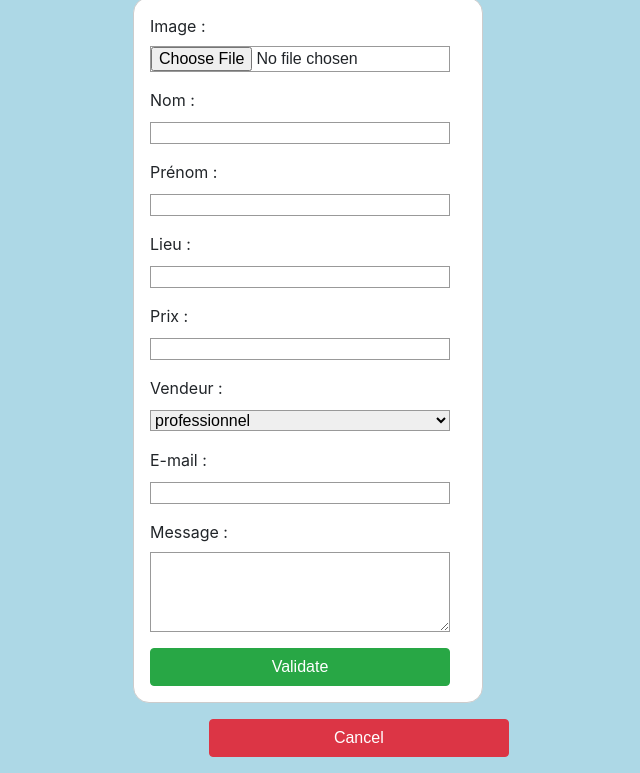
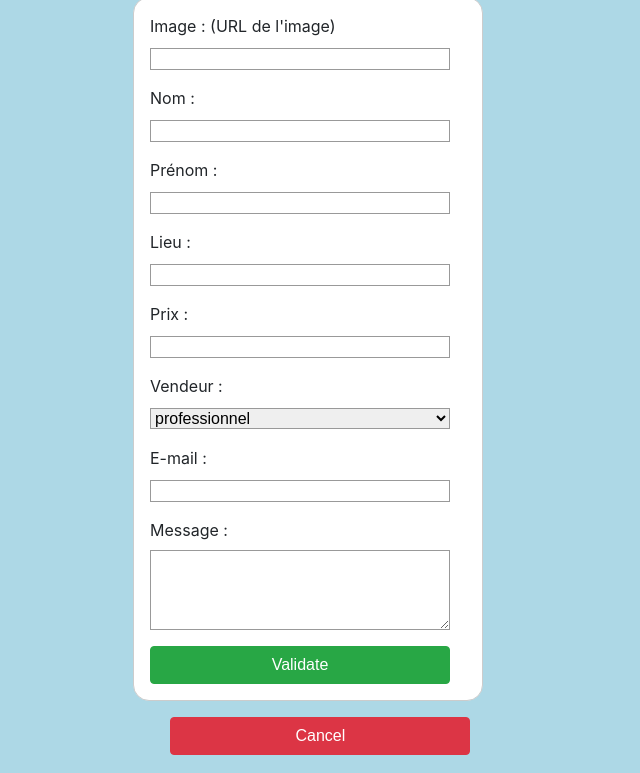
Before and after one commit to TOMHERRY29/CAI_LBC_feves, a website: page add.html in a window 1280 px wide. Shown: the part 131-904 px from the top of the page, without its empty margins (332-972 px from the left). Drawn offline with nearby package versions, Linux system fonts and the light colour scheme.

Commit message:
Ajout photo

```diff
--- a/add.html
+++ b/add.html
@@ -39,7 +39,7 @@ form div + div {
 
 label {
   display: inline-block;
-  width: 90px;
+  width: 200px;
   text-align: left;
 }
 input:focus, textarea:focus {
@@ -62,7 +62,7 @@ textarea {
 
 .cancel{
 
-  margin-left: 41%;
+  margin-left: 38%;
   width: 400px;
   padding: 1em;
   border-radius: 1em;
@@ -85,8 +85,9 @@ textarea {
 
    <FORM ACTION="http://localhost:3000/feves" method="post" class="formulaire">
         <div>
-            <label for="name">Image :</label>
-            <input type="file" id="image" name="image" accept="image/png, image/jpeg, image/pdf">
+            <label for="name">Image : (URL de l'image)</label>
+            <!--<input type="file" id="image" name="image" accept="image/png, image/jpeg, image/pdf">-->
+            <input type="text" id="image" name="image">
         </div>
         <div>
             <label for="name">Nom :</label>
--- a/index.js
+++ b/index.js
@@ -18,7 +18,7 @@ app.use(bodyParser.json());
 app.use(express.static('CAI_LBC_feves'));
 
 var feveSchema = mongoose.Schema({
-    image: Blob,
+    image: String,
     nom: String,
     prenom: String,
     lieu: String,
```
